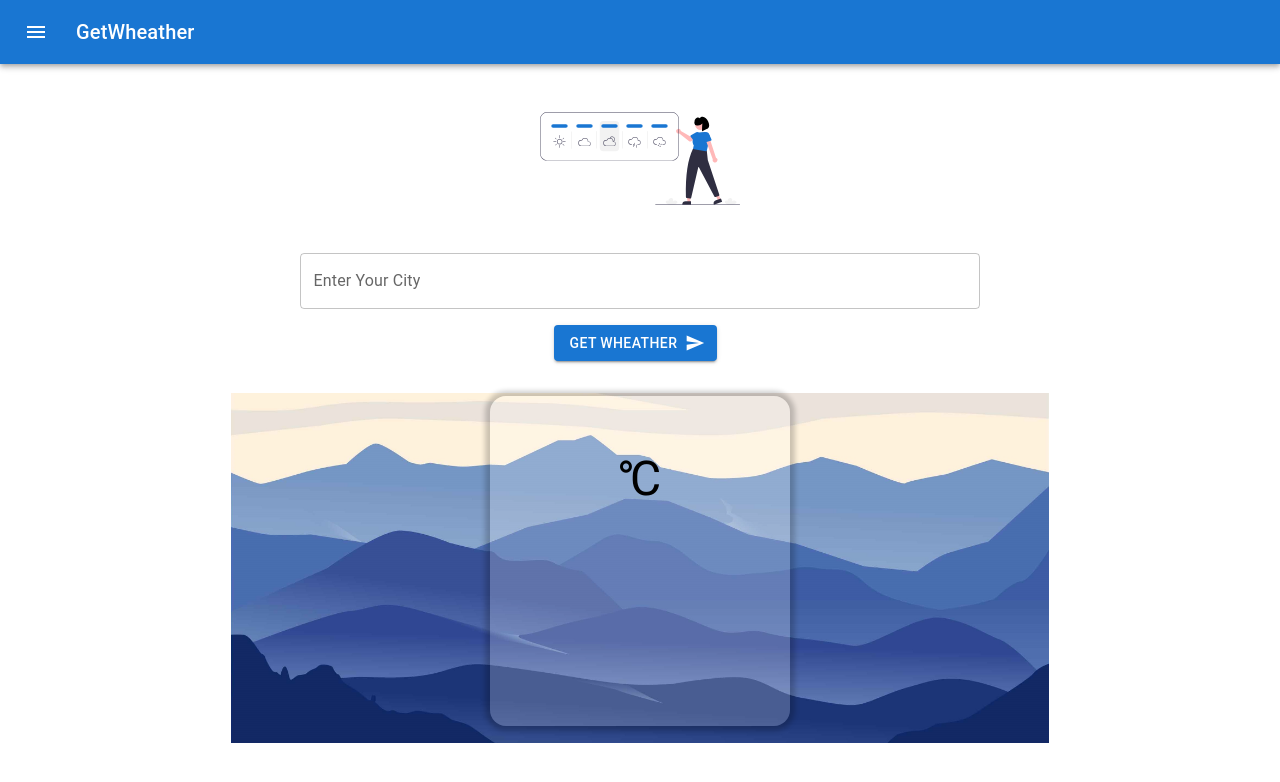
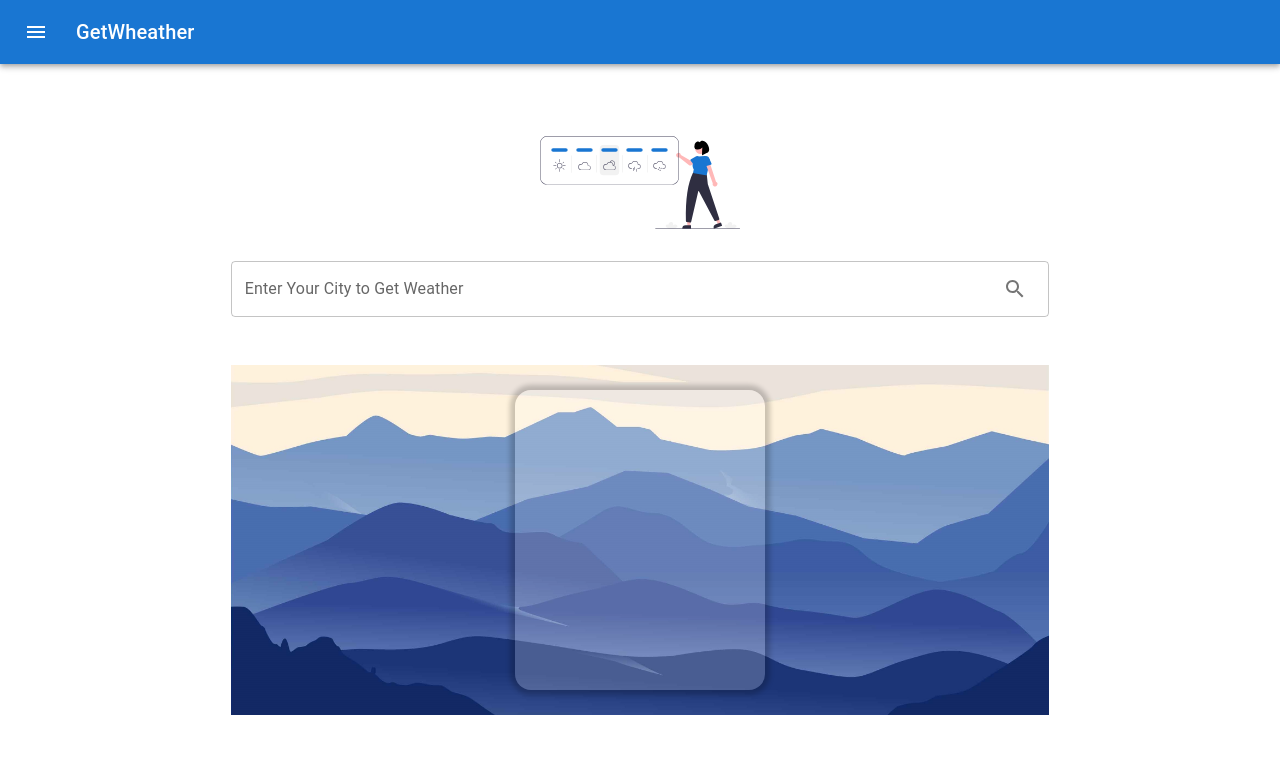
Before and after one commit to navdeepm20/wap, a React (Create React App) app: page / in a window 1280 px wide. Shown: the top 782 px of the page. Built offline with nearby package versions, Linux system fonts and the light colour scheme.

Commit message:
ui fixes

```diff
--- a/src/components/Mainbody.js
+++ b/src/components/Mainbody.js
@@ -20,13 +20,12 @@ const MainBody = () =>
 		<Container maxWidth="xl">
 
 			{
-
-				showAlert ? <Alert sx={{m: 2}} onClose={() => {setShowAlert(false)}} severity={alertType}>{alertMsg}</Alert> : ""
+				showAlert ? <Alert sx={{m: 2,position:"absolute", top: '4rem',width: "80vw"}} onClose={() => {setShowAlert(false)}} severity={alertType}>{alertMsg}</Alert> : ""
 			}
 
 
 			<Grid container spacing={1} sx={{justifyContent: 'center'}}>
-				<Grid item xs={8}>
+				<Grid item xs={10} sm={8} >
 					<GetData>
 						<GlobalState>
 							<SearchBox alert={showAlert} setAlert={setShowAlert} setAlertMsg={setAlertMsg} setAlertType={setAlertType}/>
--- a/src/components/sub/SearchBox.js
+++ b/src/components/sub/SearchBox.js
@@ -1,10 +1,11 @@
 import React from 'react'
 import Paper from '@mui/material/Paper'
 import search from '../../imgs/search/search.svg'
-import Input from '@mui/material/Input';
+import IconButton from '@mui/material/IconButton';
 import TextField from '@mui/material/TextField';
 import Button from '@mui/material/Button';
-import SendIcon from '@mui/icons-material/Send';
+
+import SearchIcon from '@mui/icons-material/Search';
 import Grid from '@mui/material/Grid';
 import {useContext}from 'react'
 import { GetDataContext } from '../../contexts/GetData'
@@ -27,7 +28,7 @@ export default function SearchBox(props) {
 
 			GSContext.setShowProg(true)
 			const response = await Dcontext.getFormData(value)
-
+			const res_json = await response.json()
 			if(response.status==200)
 			{
 
@@ -35,9 +36,9 @@ export default function SearchBox(props) {
 					GSContext.setShowProg(false)
 					props.setAlertMsg('Success')
 					props.setAlertType("success")
-
 					props.setAlert(true)
-				},1000)
+					Dcontext.setWdata(res_json)
+				},2000)
 
 
 
@@ -52,25 +53,35 @@ export default function SearchBox(props) {
 	}
 	return (
 		<>
-			<Grid container spacing={1} sx={{justifyContent: 'center',mt: 5}}>
-				<Grid item xs={8}>
+			<Grid container spacing={4} sx={{justifyContent: 'center',mt: 5}}>
+				<Grid item xs={12} md={12}>
 					<div className="search-img-container">
 						<img src={search} alt="search-wheather" style={{margin: 'auto',width: '200px',display: 'block'}} />
 
 					</div>
 				</Grid>
-				<Grid item xs={10}>
+				<Grid item xs={12} sm={12}>
 					<div className="search-input-container">
-						<TextField fullWidth sx={{mt: 5}} label="Enter Your City" value={value} onChange={(e)=>{setVal(e.target.value)}}/>
-						<div className="btn-container" style={{display: 'block',width: '173px',margin: 'auto'}} >
-							<Button variant='contained' endIcon={<SendIcon/>} sx={{mt: 2}} size="medium" onClick={()=>{
+						<TextField fullWidth sx={{display: 'inline-block'}} label="Enter Your City to Get Weather" value={value} onChange={(e)=>{setVal(e.target.value)}} InputProps={{
+						endAdornment: (
+							<IconButton>
+							<SearchIcon onClick={()=>{
 								submitForm()
 
-								}}>Get Wheather</Button>
-							{GSContext.showProg ? <LinearProgress /> : ""}
+								}}/>
+							</IconButton>
+                  ),
+                }}/>
 
 
-						</div>
+
+					</div>
+				</Grid>
+				<Grid item xs={2} sm={2}>
+					<div className="btn-container" >
+
+
+							{GSContext.showProg ? <LinearProgress /> : ""}
 
 
 					</div>
--- a/src/components/sub/WDisp.js
+++ b/src/components/sub/WDisp.js
@@ -4,13 +4,11 @@ import Bg from '../../imgs/wheather/bg.jpg'
 import Wheather from './Wheather';
 function WDisp() {
 	return (
-		<div className="wheather-box-container" style={{width: '100%',height: '200px',marginTop: '2rem'}}>
+		<div className="wheather-box-container" style={{width: '100%',height: '200px',marginTop:'1rem'}}>
 
 					<Box sx={{width: '100%',height: 350,background: `url(${Bg}) no-repeat center/cover`, display: 'flex',justifyContent: 'center',alignItems: 'center'}}>
 						<Wheather/>
 					</Box>
-
-
 		</div>
 	)
 }
--- a/src/components/sub/Wheather.js
+++ b/src/components/sub/Wheather.js
@@ -16,8 +16,8 @@ function Wheather() {
 		return `${day} ${date} ${month} ${year}`
 	  }
 	return (
-		<div className="wheater-box wbox" style={{marginTop: "1rem"}}>
-			<Typography variant="h4" component="div">
+		<div className="wheater-box wbox" style={{padding: '1rem'}}>
+			<Typography variant="h5" component="div">
 				{wdata.wdata ? `${wdata.wdata.name}, ${wdata.wdata.sys.country}`:""}
 
 			</Typography>
@@ -27,9 +27,10 @@ function Wheather() {
 			</Typography>
 			<Typography variant="h3" gutterBottom component="div" sx={{mt: 5}}>
 
-			{wdata.wdata ? Math.round(wdata.wdata.main.temp):""} <span>&#8451;</span>
+			{wdata.wdata ? Math.round(wdata.wdata.main.temp)  :""}
+			{wdata.wdata ? <span>&#8451;</span>:""}
 			</Typography>
-			<Typography variant="h3" gutterBottom component="div" sx={{mt: 5}}>
+			<Typography variant="h4" gutterBottom component="div" sx={{mt: 5}}>
 
 			{wdata.wdata ? wdata.wdata.weather[0].main:""}
 			</Typography>
--- a/src/contexts/GetData.js
+++ b/src/contexts/GetData.js
@@ -12,14 +12,9 @@ function GetData(props) {
 	const getFormData = async (city) => {
 		const res = await FetchData(city)
 
-		const res_json = await res.json()
-		console.log(res_json)
-		if(res.status==200)
-		{
 
-			setWdata(res_json)
-			return res
-		}
+
+
 		return res
 
 
--- a/src/index.css
+++ b/src/index.css
@@ -30,3 +30,8 @@ code {
   text-align: center;
   box-shadow: 0px 0px 5px 5px rgba(0, 0, 0, 0.2);
 }
+*{
+  margin: 0;
+  padding: 0;
+  box-sizing: border-box;
+}
```
